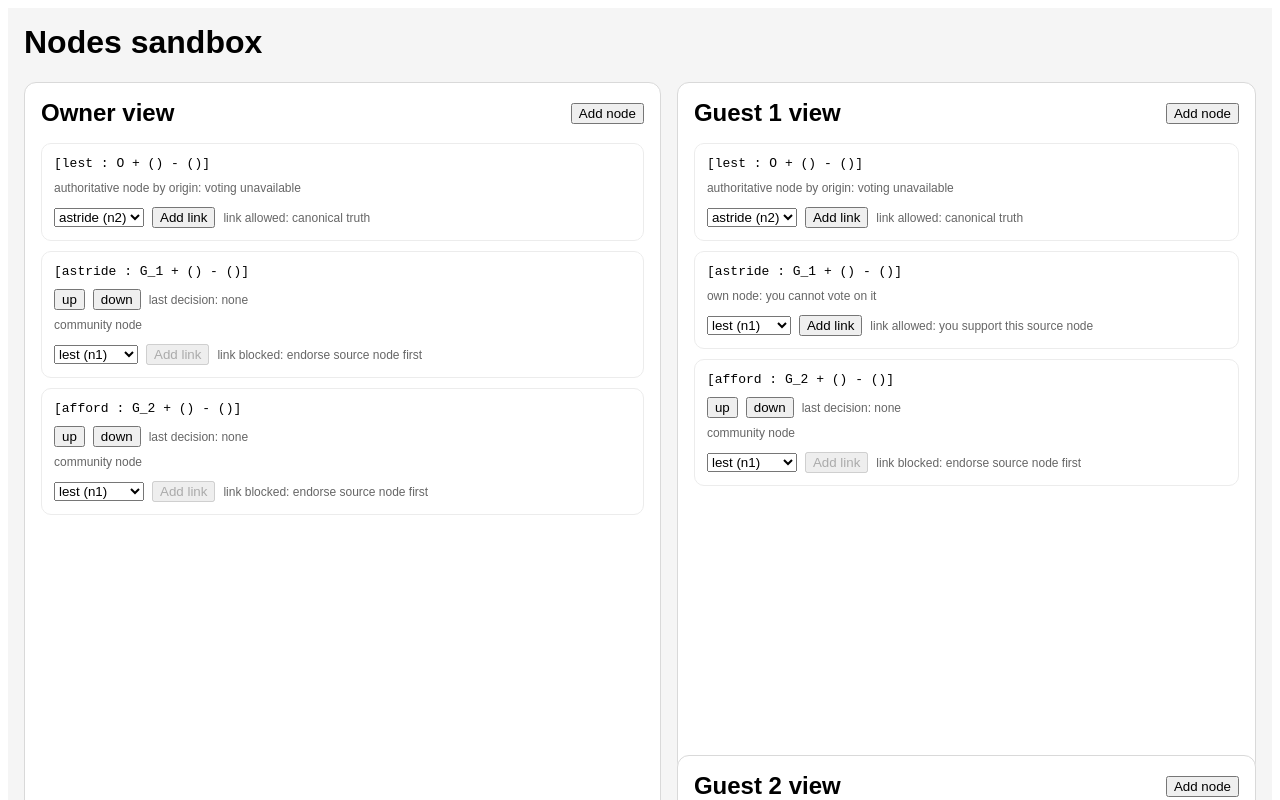
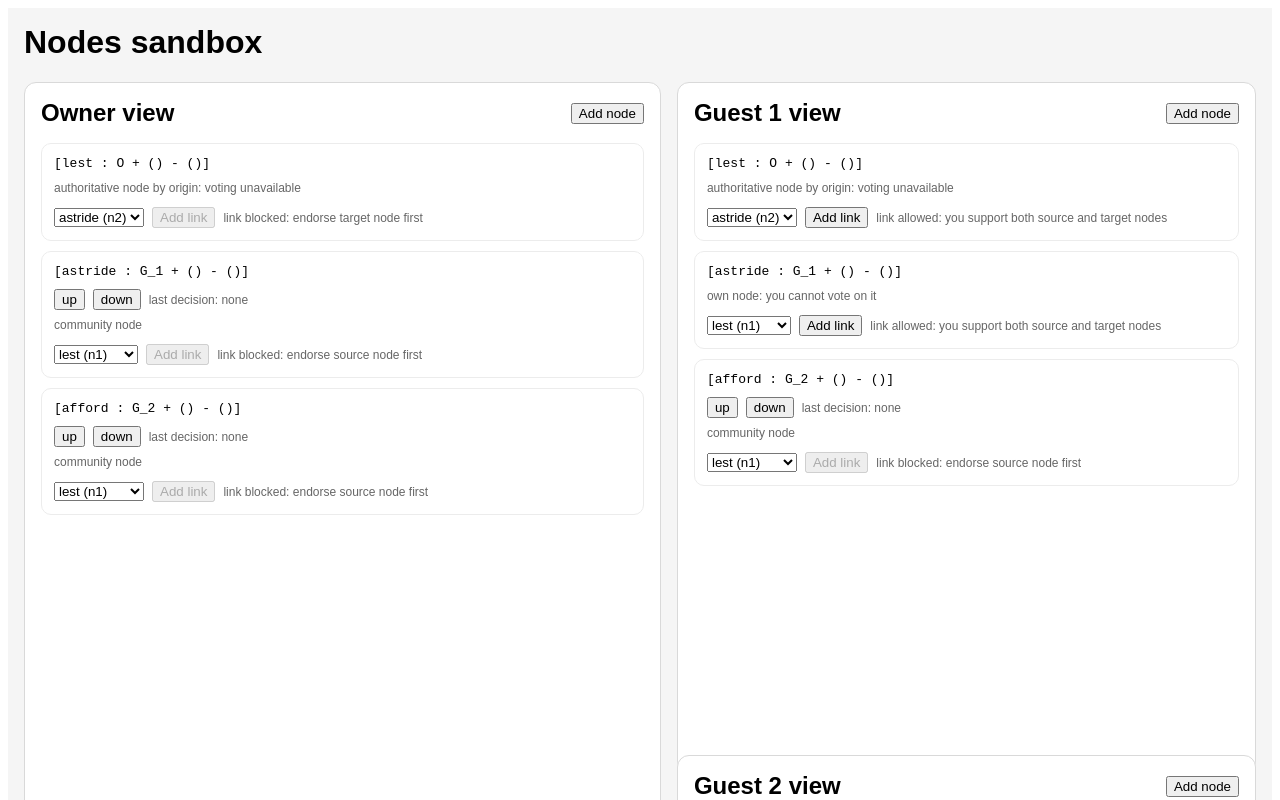
Before and after one commit to standr3/lab-graph-mod-engine, a React (Vite) app: page / in a window 1280 px wide. Shown: the top 800 px of the page. Built offline with nearby package versions, Linux system fonts and the light colour scheme.

Commit message:
add link restriction

```diff
--- a/src/App.jsx
+++ b/src/App.jsx
@@ -18,7 +18,14 @@
 } from "./graph/selectors";
 import { VOTE_DOWN, VOTE_UP } from "./graph/constants";
 
-function LinkBlock({ link, nodes, userId, deleteLink, toggleLinkUp, toggleLinkDown }) {
+function LinkBlock({
+  link,
+  nodes,
+  userId,
+  deleteLink,
+  toggleLinkUp,
+  toggleLinkDown,
+}) {
   const sourceNode = getNodeById(nodes, link.sourceId);
   const targetNode = getNodeById(nodes, link.targetId);
 
@@ -192,14 +199,28 @@
         {nodes.map((node) => {
           const myVote = getNodeVoteForUser(node, userId);
           const voteControlsMode = getVoteControlsMode(node, userId);
-          const linkCreationMode = getLinkCreationMode(node, userId);
-          const linkReason = getLinkCreationReason(node, userId);
           const authoritativeByOrigin = isNodeAuthoritativeByOrigin(node);
           const canonicalStatus = getNodeCanonicalStatus(node);
           const isOwnNode = node.creatorId === userId;
           const outgoingLinks = getOutgoingLinks(links, node.id);
           const targetOptions = targetOptionsBySource[node.id] || [];
-          const selectedTargetId = selectedTargets[node.id] || targetOptions[0]?.id || "";
+
+          const selectedTargetId =
+            selectedTargets[node.id] || targetOptions[0]?.id || "";
+          const selectedTargetNode = selectedTargetId
+            ? getNodeById(nodes, selectedTargetId)
+            : null;
+
+          const linkCreationMode = getLinkCreationMode(
+            node,
+            selectedTargetNode,
+            userId
+          );
+          const linkReason = getLinkCreationReason(
+            node,
+            selectedTargetNode,
+            userId
+          );
 
           return (
             <div
--- a/src/graph/engine.js
+++ b/src/graph/engine.js
@@ -134,7 +134,7 @@
     };
   }
 
-  if (action.type === ACTION_ADD_LINK) {
+    if (action.type === ACTION_ADD_LINK) {
     const sourceNode = state.nodes.find((node) => node.id === action.sourceId);
     const targetNode = state.nodes.find((node) => node.id === action.targetId);
 
@@ -175,7 +175,24 @@
       };
     }
 
-    const supportType = resolveLinkSupportType(sourceNode, action.userId);
+    const linkAllowed = canAddLink(sourceNode, targetNode, action.userId);
+
+    if (!linkAllowed) {
+      return {
+        allowed: false,
+        nextState: state,
+        logMessage: `Cannot add link: user ${action.userId} must support both source ${action.sourceId} and target ${action.targetId}`,
+      };
+    }
+
+    const sourceStance = resolveNodeStance(sourceNode, action.userId);
+    const targetStance = resolveNodeStance(targetNode, action.userId);
+
+    const supportType =
+      sourceStance === "canonical_true" && targetStance === "canonical_true"
+        ? LINK_SUPPORT_CANONICAL
+        : LINK_SUPPORT_LOCAL;
+
     const newLink = makeLink(
       action.sourceId,
       action.targetId,
--- a/src/graph/selectors.js
+++ b/src/graph/selectors.js
@@ -106,24 +106,101 @@
   return "undecided";
 }
 
-export function canAddLink(sourceNode, userId) {
-  const stance = resolveNodeStance(sourceNode, userId);
-  return stance === "canonical_true" || stance === "local_true";
+export function canAddLink(sourceNode, targetNode, userId) {
+  const sourceStance = resolveNodeStance(sourceNode, userId);
+  const targetStance = resolveNodeStance(targetNode, userId);
+
+  const sourceAllowed =
+    sourceStance === "canonical_true" || sourceStance === "local_true";
+  const targetAllowed =
+    targetStance === "canonical_true" || targetStance === "local_true";
+
+  const result = sourceAllowed && targetAllowed;
+
+  console.log("[POLICY] canAddLink", {
+    sourceNodeId: sourceNode.id,
+    targetNodeId: targetNode.id,
+    userId,
+    sourceStance,
+    targetStance,
+    result,
+  });
+
+  return result;
 }
 
-export function getLinkCreationMode(sourceNode, userId) {
-  return canAddLink(sourceNode, userId) ? "enabled" : "disabled";
+export function getLinkCreationMode(sourceNode, targetNode, userId) {
+  if (!sourceNode || !targetNode) {
+    const result = "disabled";
+
+    console.log("[POLICY] getLinkCreationMode", {
+      sourceNodeId: sourceNode?.id || null,
+      targetNodeId: targetNode?.id || null,
+      userId,
+      result,
+      reason: "missing_node",
+    });
+
+    return result;
+  }
+
+  const allowed = canAddLink(sourceNode, targetNode, userId);
+  const result = allowed ? "enabled" : "disabled";
+
+  console.log("[POLICY] getLinkCreationMode", {
+    sourceNodeId: sourceNode.id,
+    targetNodeId: targetNode.id,
+    userId,
+    result,
+  });
+
+  return result;
 }
 
-export function getLinkCreationReason(sourceNode, userId) {
-  const stance = resolveNodeStance(sourceNode, userId);
+export function getLinkCreationReason(sourceNode, targetNode, userId) {
+  if (!sourceNode || !targetNode) {
+    const result = "link blocked: select a valid target node";
 
-  if (stance === "canonical_true") return "link allowed: canonical truth";
-  if (stance === "canonical_false") return "link blocked: owner marked source node as false";
-  if (stance === "local_true") return "link allowed: you support this source node";
-  if (stance === "local_false") return "link blocked: you marked source node as false";
+    console.log("[POLICY] getLinkCreationReason", {
+      sourceNodeId: sourceNode?.id || null,
+      targetNodeId: targetNode?.id || null,
+      userId,
+      result,
+    });
 
-  return "link blocked: endorse source node first";
+    return result;
+  }
+
+  const sourceStance = resolveNodeStance(sourceNode, userId);
+  const targetStance = resolveNodeStance(targetNode, userId);
+
+  const sourceAllowed =
+    sourceStance === "canonical_true" || sourceStance === "local_true";
+  const targetAllowed =
+    targetStance === "canonical_true" || targetStance === "local_true";
+
+  let result = "link allowed";
+
+  if (!sourceAllowed && !targetAllowed) {
+    result = "link blocked: endorse both source and target nodes first";
+  } else if (!sourceAllowed) {
+    result = "link blocked: endorse source node first";
+  } else if (!targetAllowed) {
+    result = "link blocked: endorse target node first";
+  } else {
+    result = "link allowed: you support both source and target nodes";
+  }
+
+  console.log("[POLICY] getLinkCreationReason", {
+    sourceNodeId: sourceNode.id,
+    targetNodeId: targetNode.id,
+    userId,
+    sourceStance,
+    targetStance,
+    result,
+  });
+
+  return result;
 }
 
 export function getEntityVoteControlsMode(entity, userId) {
```
